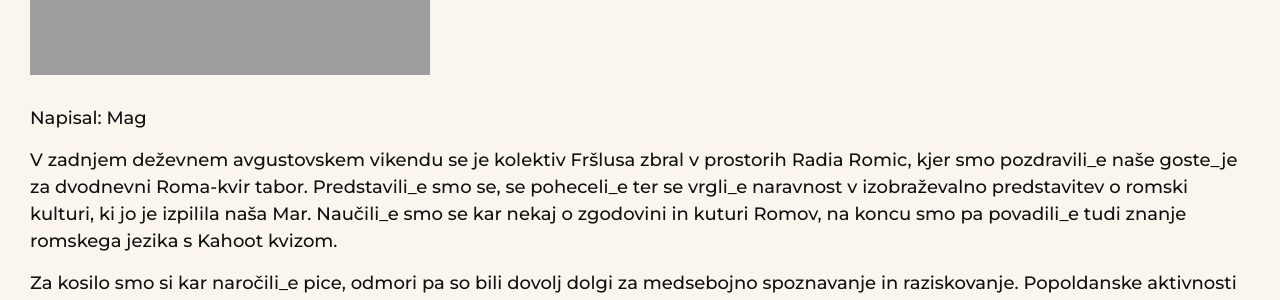
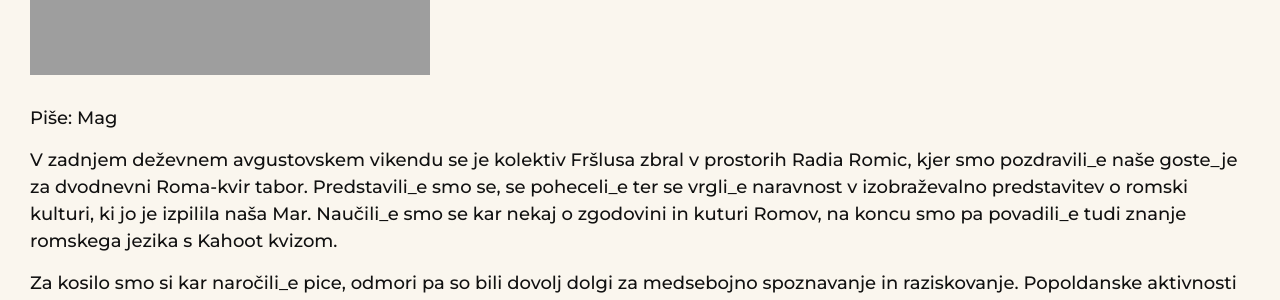
Before and after one commit to drustvofrslus/drustvofrslus.github.io, a Jekyll site: the page built from _posts/2025-09-22-uspesno-izveden-roma_kvir-tabor.markdown, in a window 1280 px wide. Shown: the part 594-894 px from the top of the page. Built offline with Jekyll 4.4.1, drawn with Linux system fonts in a browser that asks for light colours; some web fonts are replaced.

Commit message:
Update 2025-09-22-uspesno-izveden-roma_kvir-tabor.markdown

```diff
--- a/_posts/2025-09-22-uspesno-izveden-roma_kvir-tabor.markdown
+++ b/_posts/2025-09-22-uspesno-izveden-roma_kvir-tabor.markdown
@@ -3,10 +3,10 @@ title: "Uspešno izveden Roma_kvir tabor"
 permalink: /objava/uspeno-izveden-roma_kvir-tabor/
 categories: [novice, lgbtinromi]
 layout: post
-image: "/assets/slike/assets/slike/Screenshot_20250922-124651 (1).png"
+image: "/assets/slike/Screenshot_20250922-124651 (1).png"
 ---
 
-Napisal: Mag
+Piše: Mag
 
 V zadnjem deževnem avgustovskem vikendu se je kolektiv Fršlusa zbral v prostorih Radia Romic, kjer smo pozdravili_e naše goste_je za dvodnevni Roma-kvir tabor. Predstavili_e smo se, se poheceli_e ter se vrgli_e naravnost v izobraževalno predstavitev o romski kulturi, ki jo je izpilila naša Mar. Naučili_e smo se kar nekaj o zgodovini in kuturi Romov, na koncu smo pa povadili_e tudi znanje romskega jezika s Kahoot kvizom.
 
```
